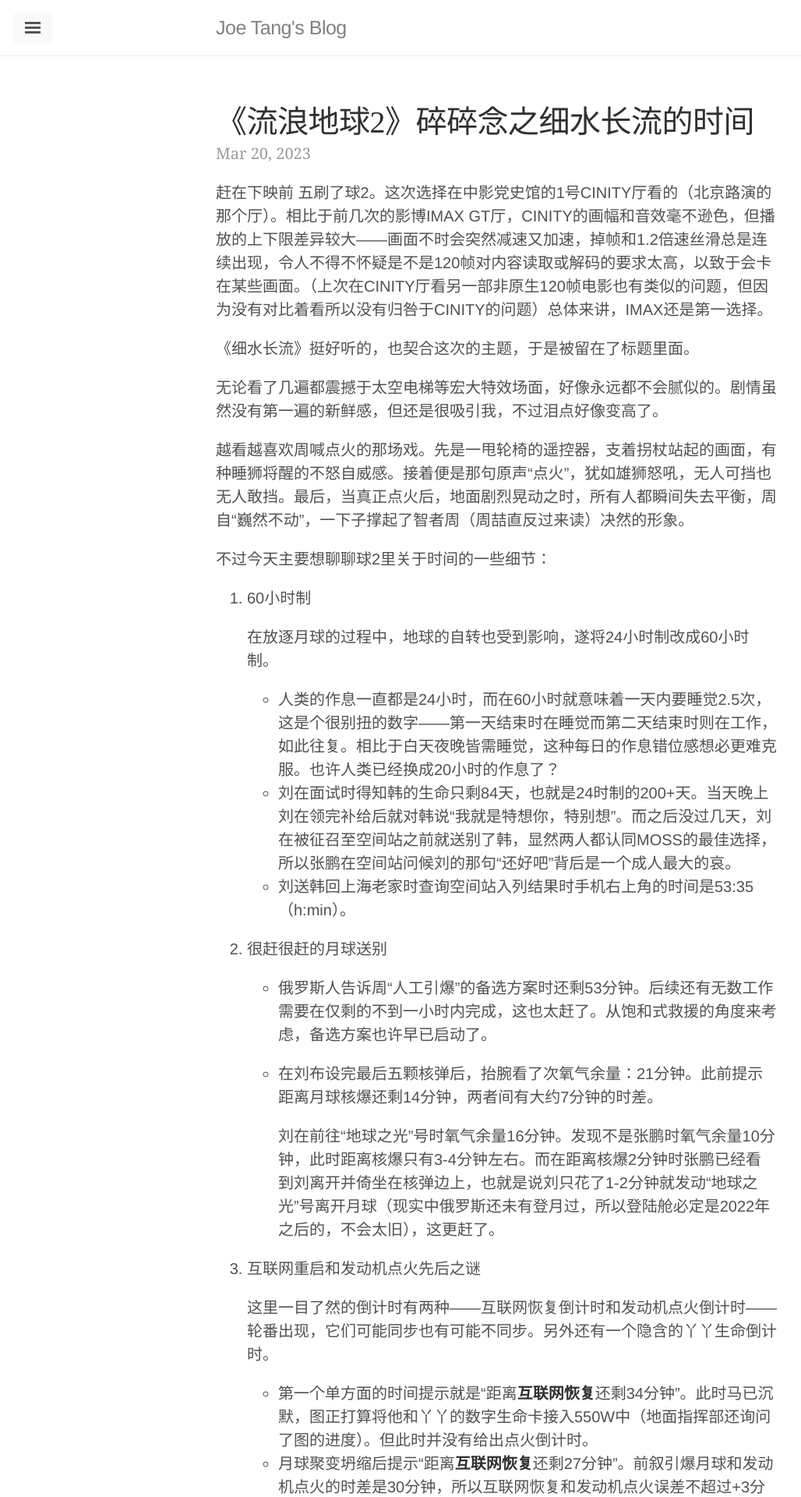
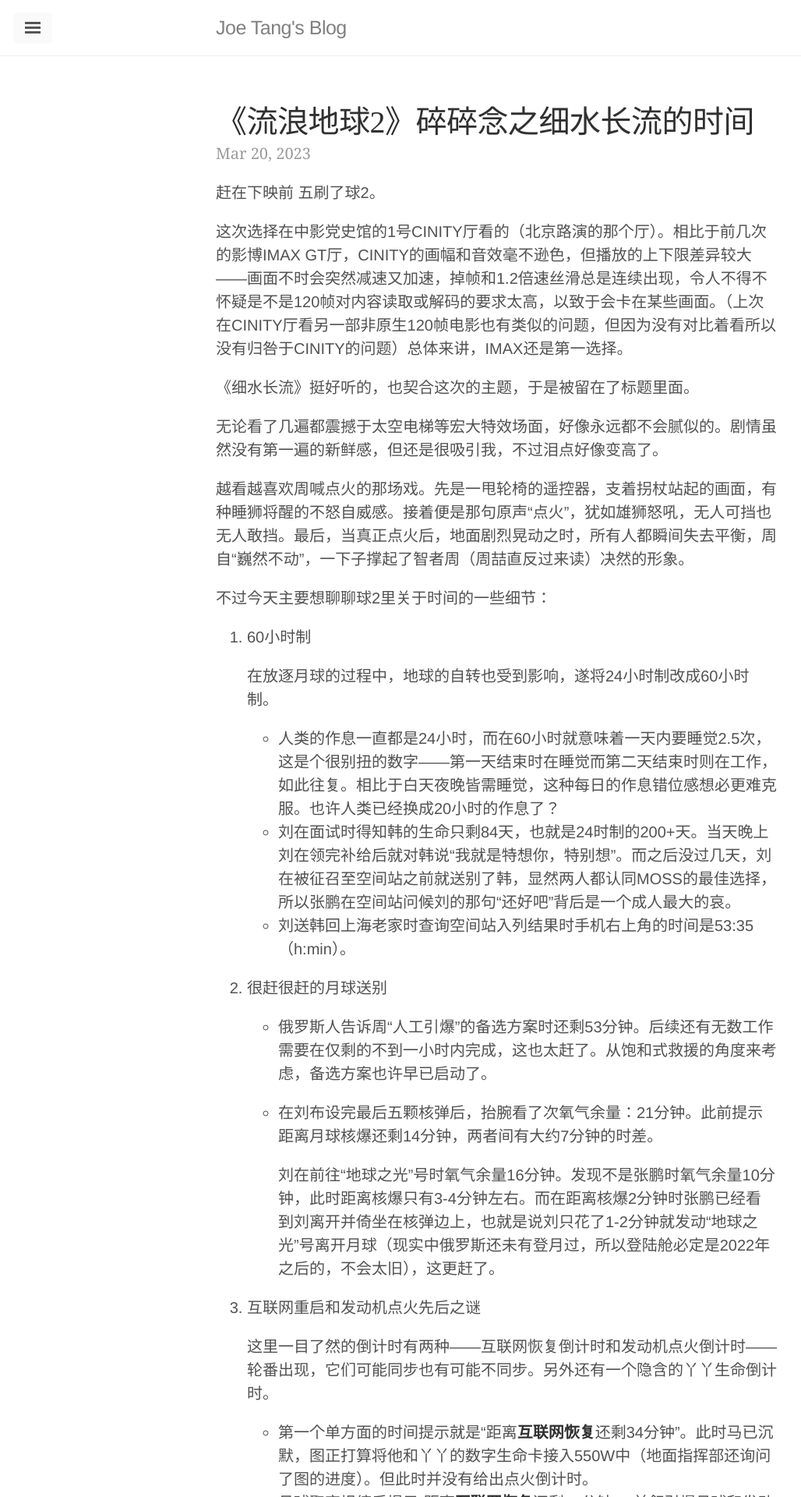
Before and after one commit to janmelin/Blog, a Jekyll site: the page built from _posts/2023-3-20-The_Wandering_Earth_II-The Endless_Flow_of_Time.md, in a window 1280 px wide. Shown: the top 1920 px of the page at 78% size, without its empty margins (3-1031 px from the left). Built offline with Jekyll 4.4.1, drawn with Linux system fonts in a browser that asks for light colours; a style sheet for code colours, icons or effects is not loaded.

Commit message:
20230726

```diff
--- a/_layouts/default.html
+++ b/_layouts/default.html
@@ -1,6 +1,6 @@
 <!DOCTYPE html>
 <html xmlns="http://www.w3.org/1999/xhtml" xml:lang="en" lang="en-us">
-
+<link rel="stylesheet" href="https://npm.elemecdn.com/lxgw-wenkai-screen-webfont/style.css" media="print" onload="this.media='all'">
   {% include head.html %}
 
   <body>
--- a/_layouts/page.html
+++ b/_layouts/page.html
@@ -1,7 +1,6 @@
 ---
 layout: default
 ---
-
 <div class="page">
   <h1 class="page-title">{{ page.title }}</h1>
   {{ content }}
--- a/_layouts/post.html
+++ b/_layouts/post.html
@@ -1,7 +1,6 @@
 ---
 layout: default
 ---
-
 <div class="post">
   <h1 class="post-title">{{ page.title }}</h1>
   <span class="post-date">{{ page.date | date: "%b %-d, %Y" }}</span>
--- a/_posts/2023-3-20-The_Wandering_Earth_II-The Endless_Flow_of_Time.md
+++ b/_posts/2023-3-20-The_Wandering_Earth_II-The Endless_Flow_of_Time.md
@@ -5,7 +5,9 @@
 typora-root-url: ../../
 ---
 
-赶在下映前 五刷了球2。这次选择在中影党史馆的1号CINITY厅看的（北京路演的那个厅）。相比于前几次的影博IMAX GT厅，CINITY的画幅和音效毫不逊色，但播放的上下限差异较大——画面不时会突然减速又加速，掉帧和1.2倍速丝滑总是连续出现，令人不得不怀疑是不是120帧对内容读取或解码的要求太高，以致于会卡在某些画面。（上次在CINITY厅看另一部非原生120帧电影也有类似的问题，但因为没有对比着看所以没有归咎于CINITY的问题）总体来讲，IMAX还是第一选择。
+赶在下映前 五刷了球2。
+
+这次选择在中影党史馆的1号CINITY厅看的（北京路演的那个厅）。相比于前几次的影博IMAX GT厅，CINITY的画幅和音效毫不逊色，但播放的上下限差异较大——画面不时会突然减速又加速，掉帧和1.2倍速丝滑总是连续出现，令人不得不怀疑是不是120帧对内容读取或解码的要求太高，以致于会卡在某些画面。（上次在CINITY厅看另一部非原生120帧电影也有类似的问题，但因为没有对比着看所以没有归咎于CINITY的问题）总体来讲，IMAX还是第一选择。
 
 《细水长流》挺好听的，也契合这次的主题，于是被留在了标题里面。
 
--- a/public/css/lanyon.css
+++ b/public/css/lanyon.css
@@ -32,13 +32,14 @@
     font-display: swap;
 }*/
 
+
 html,
 body {
   overflow-x: hidden;
 }
 
 html {
-  font-family: "PT Serif", Helvetica, serif;
+  font-family: "LXGW WenKai Screen", "PT Serif", Helvetica, serif;
 }
 
 h1, h2, h3, h4, h5, h6 {
```
